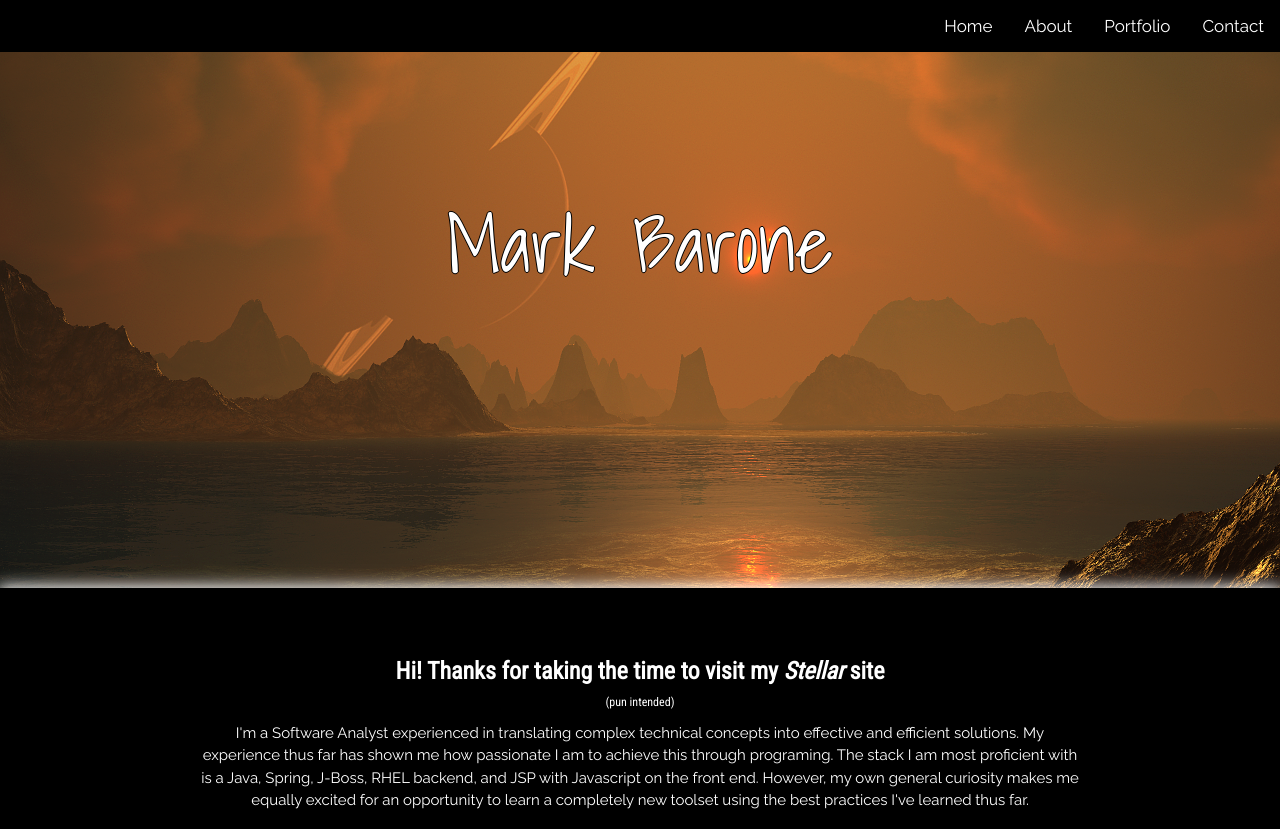
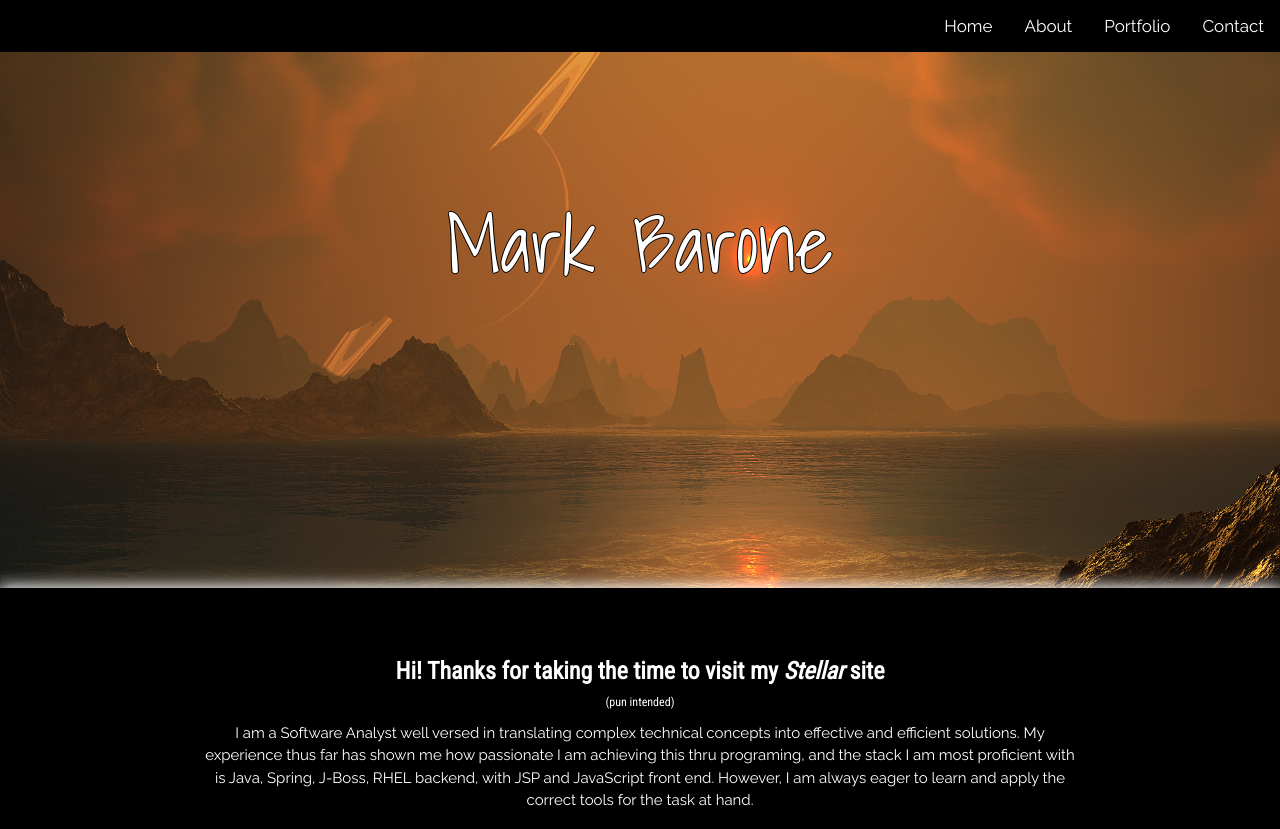
Before and after one commit to baronema/myPortfolio, a plain HTML site: page index.html in a window 1280 px wide. Shown: the top 829 px of the page. Drawn offline with nearby package versions, Linux system fonts and the light colour scheme.

Commit message:
Update index.html

```diff
--- a/index.html
+++ b/index.html
@@ -28,7 +28,7 @@
     <h3 class="header">Hi! Thanks for taking the time to visit my <em>Stellar</em> site
     </h3>
     <p id="sub">(pun intended)</p>
-    <p class="intro">I'm a Software Analyst experienced in translating complex technical concepts into effective and efficient solutions. My experience thus far has shown me how passionate I am to achieve this through programing. The stack I am most proficient with is a Java, Spring, J-Boss, RHEL backend, and JSP with Javascript on the front end. However, my own general curiosity makes me equally excited for an opportunity to learn a completely new toolset using the best practices I've learned thus far.</p>
+    <p class="intro">I am a Software Analyst well versed in translating complex technical concepts into effective and efficient solutions. My experience thus far has shown me how passionate I am achieving this thru programing, and the stack I am most proficient with is Java, Spring, J-Boss, RHEL backend, with JSP and JavaScript front end. However, I am always eager to learn and apply the correct tools for the task at hand.</p>
     <div class="technology">
         <h3 class="header">Technologies Used</h3>
         <div id="pad-space"></div>
```
